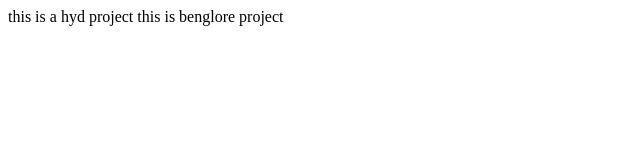
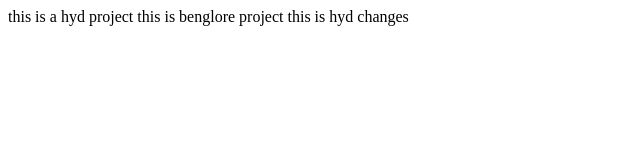
Before and after one commit to anneboina123/HYD-1, a plain HTML site: page index.html in a window 1280 px wide. Shown: the whole page, without its empty margins (0-640 px from the left). Drawn offline with Linux system fonts and the light colour scheme.

Commit message:
hyd changes

```diff
--- a/index.html
+++ b/index.html
@@ -8,5 +8,6 @@
 <body>
     this is a hyd project
     this is benglore project
+    this is hyd changes
 </body>
 </html>
```
